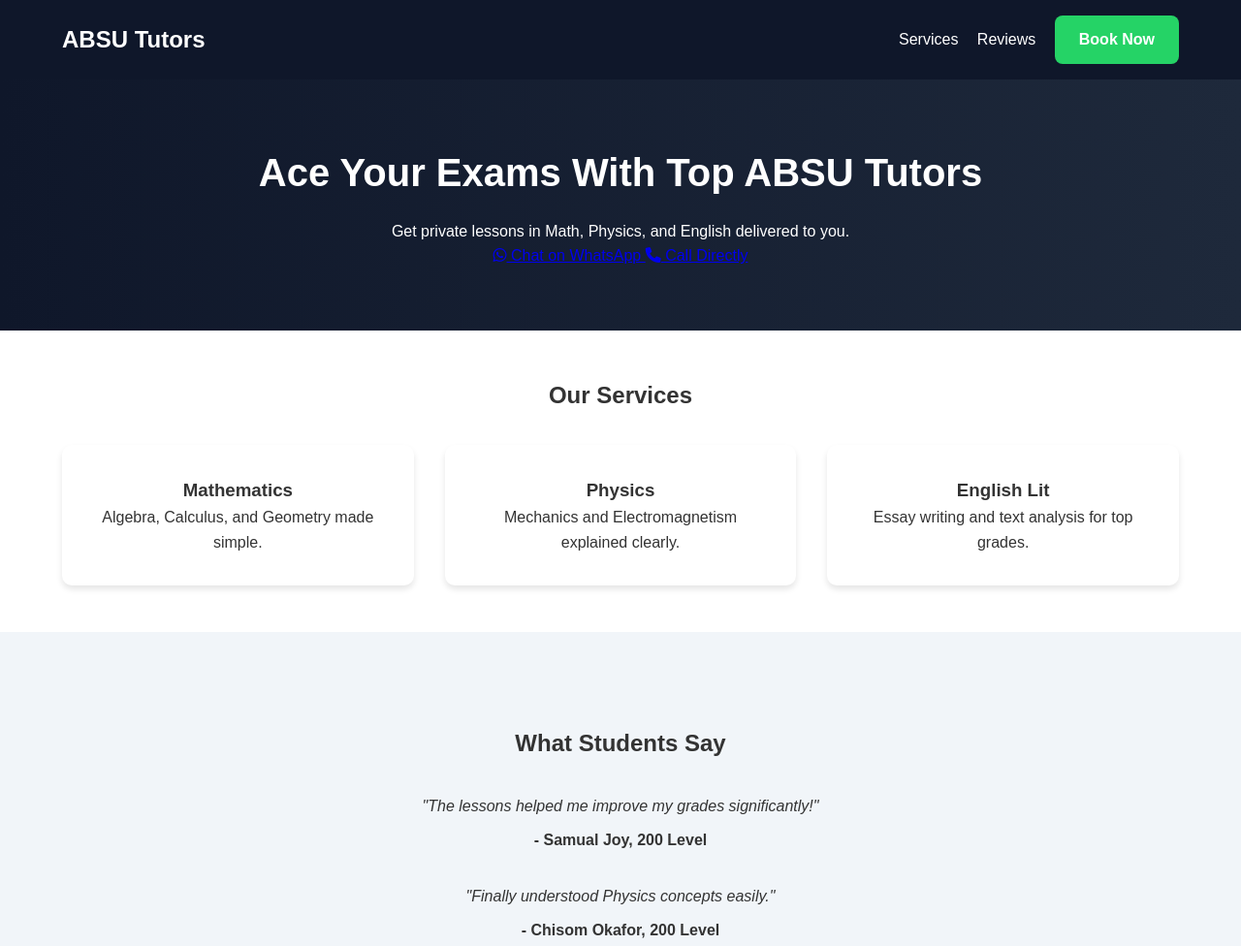
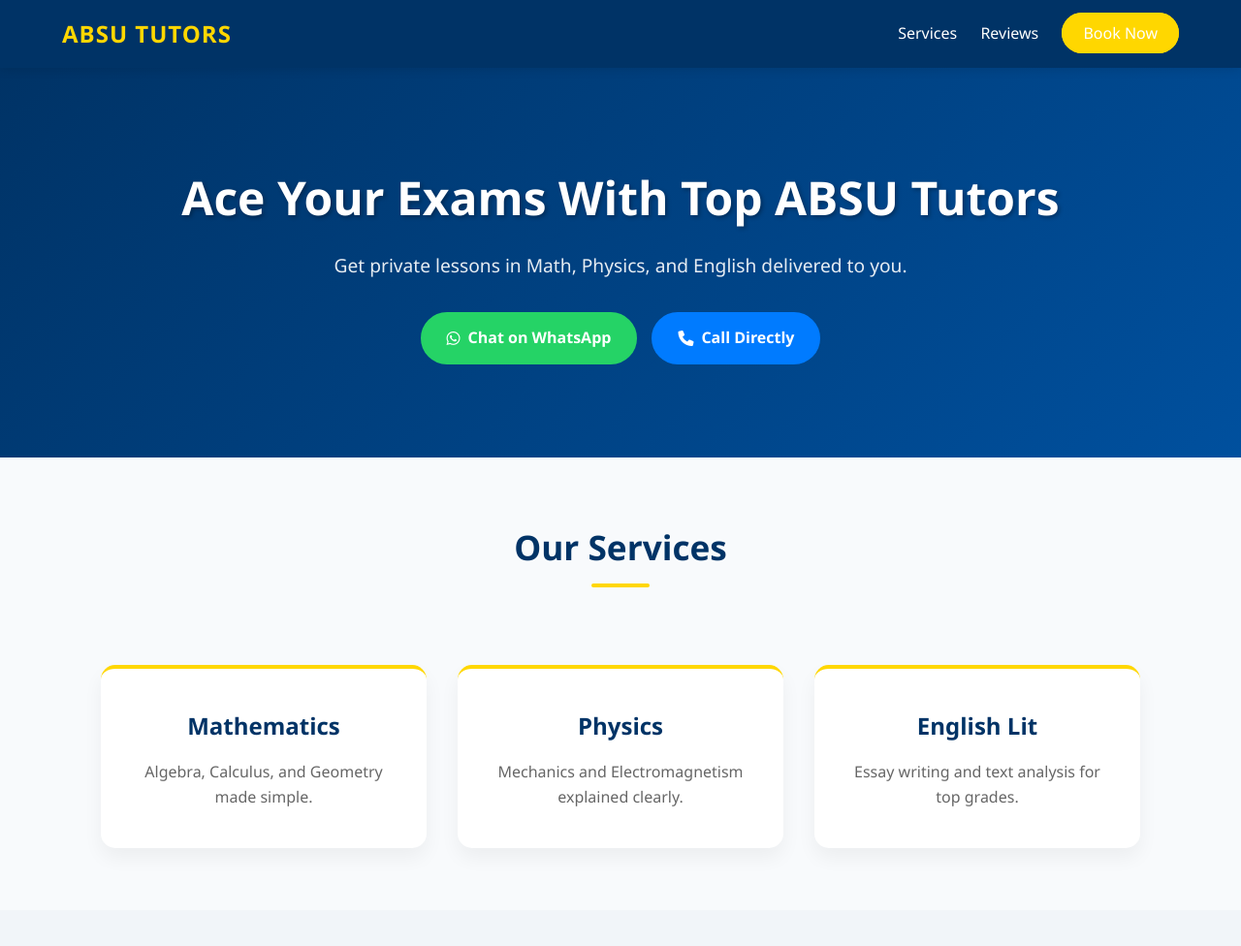
Before and after one commit to ericprince957-cloud/portolio-V1, a plain HTML site: page index.html in a window 1280 px wide. Shown: the top 976 px of the page at 97% size. Drawn offline with Linux system fonts and the light colour scheme.

Commit message:
Update style.css

```diff
--- a/style.css
+++ b/style.css
@@ -1,87 +1,129 @@
-/* Reset defaults */
-* { margin: 0; padding: 0; box-sizing: border-box; font-family: sans-serif; }
+/* --- RESET & VARIABLES --- */
+:root {
+    --absu-blue: #003366;       /* Deep ABSU Blue */
+    --absu-light-blue: #00509e; /* Lighter Blue */
+    --absu-gold: #FFD700;       /* Gold Outline/Accent */
+    --white: #ffffff;
+    --dark-bg: #0f172a;
+    --text-color: #333;
+    --whatsapp-green: #25D366;
+    --call-blue: #007bff;
+}
 
-body { line-height: 1.6; color: #333; }
+* { margin: 0; padding: 0; box-sizing: border-box; font-family: 'Segoe UI', Tahoma, Geneva, Verdana, sans-serif; }
 
-/* Navbar */
+body { line-height: 1.6; color: var(--text-color); background-color: #f8fafc; }
+
+/* --- NAVBAR --- */
 .navbar {
     display: flex; justify-content: space-between; align-items: center;
-    padding: 1rem 5%; background: #0f172a; color: white;
+    padding: 1rem 5%; background: var(--absu-blue); color: var(--white);
+    position: sticky; top: 0; z-index: 1000;
+    box-shadow: 0 2px 10px rgba(0,0,0,0.1);
 }
-.logo { font-size: 1.5rem; font-weight: bold; }
-.navbar nav a { color: white; text-decoration: none; margin-left: 15px; }
-.btn-nav { background: #10b981; padding: 5px 15px; border-radius: 5px; }
+.logo { font-size: 1.5rem; font-weight: bold; color: var(--absu-gold); text-transform: uppercase; letter-spacing: 1px; }
+.navbar nav a { color: var(--white); text-decoration: none; margin-left: 20px; font-weight: 500; transition: color 0.3s; }
+.navbar nav a:hover { color: var(--absu-gold); }
 
-/* Hero Section */
+.btn-nav {
+    background: var(--absu-gold); color: var(--absu-blue);
+    padding: 8px 20px; border-radius: 50px; font-weight: bold;
+    border: 2px solid var(--absu-gold);
+}
+.btn-nav:hover { background: transparent; color: var(--absu-gold); }
+
+/* --- HERO SECTION --- */
 .hero {
-    text-align: center; padding: 4rem 1rem;
-    background: linear-gradient(to right, #0f172a, #1e293b);
-    color: white;
+    text-align: center; padding: 6rem 1rem;
+    background: linear-gradient(135deg, var(--absu-blue), var(--absu-light-blue));
+    color: var(--white);
+    position: relative;
+    overflow: hidden;
 }
-.hero h1 { font-size: 2.5rem; margin-bottom: 1rem; }
-.btn-main {
-    display: inline-block; background: #10b981; color: white;
-    padding: 1rem 2rem; text-decoration: none; border-radius: 50px;
-    font-weight: bold; margin-top: 1rem;
+/* Optional: Add a subtle gold overlay pattern here if desired */
+.hero h1 { font-size: 3rem; margin-bottom: 1rem; text-shadow: 2px 2px 4px rgba(0,0,0,0.3); }
+.hero p { font-size: 1.2rem; margin-bottom: 2rem; opacity: 0.9; }
+
+.cta-buttons {
+    display: flex; justify-content: center; gap: 15px; flex-wrap: wrap;
 }
 
-/* Layout Utilities */
-.container { padding: 3rem 5%; text-align: center; }
-.bg-light { background: #f1f5f9; padding: 3rem 5%; text-align: center; }
+/* BUTTON STYLES */
+.btn {
+    display: inline-flex; align-items: center; gap: 8px;
+    padding: 12px 25px; border-radius: 50px; text-decoration: none;
+    font-weight: bold; transition: transform 0.3s, box-shadow 0.3s;
+}
+.btn:hover { transform: translateY(-3px); box-shadow: 0 5px 15px rgba(0,0,0,0.2); }
 
-/* Cards */
+.btn-whatsapp { background: var(--whatsapp-green); color: white; border: 2px solid var(--whatsapp-green); }
+.btn-call { background: var(--call-blue); color: white; border: 2px solid var(--call-blue); }
+
+/* --- LAYOUT UTILITIES --- */
+.container { padding: 4rem 5%; text-align: center; max-width: 1200px; margin: 0 auto; }
+.bg-light { background: #f1f5f9; padding: 4rem 5%; }
+
+h2 { font-size: 2.2rem; color: var(--absu-blue); margin-bottom: 3rem; position: relative; display: inline-block; }
+h2::after {
+    content: ''; display: block; width: 60px; height: 4px;
+    background: var(--absu-gold); margin: 10px auto 0; border-radius: 2px;
+}
+
+/* --- CARDS (SERVICES) --- */
 .card-grid {
-    display: grid; grid-template-columns: repeat(auto-fit, minmax(250px, 1fr));
+    display: grid; grid-template-columns: repeat(auto-fit, minmax(280px, 1fr));
     gap: 2rem; margin-top: 2rem;
 }
 .card {
-    background: white; padding: 2rem; border-radius: 10px;
-    box-shadow: 0 4px 6px rgba(0,0,0,0.1);
+    background: var(--white); padding: 2.5rem; border-radius: 15px;
+    box-shadow: 0 10px 20px rgba(0,0,0,0.05);
+    border-top: 4px solid var(--absu-gold); /* Gold Outline Detail */
+    transition: transform 0.3s;
 }
+.card:hover { transform: translateY(-10px); }
+.card h3 { color: var(--absu-blue); margin-bottom: 1rem; font-size: 1.5rem; }
+.card p { color: #666; }
 
-/* Testimonials */
-.testimonial { margin: 2rem auto; max-width: 600px; font-style: italic; }
-.testimonial span { display: block; margin-top: 10px; font-weight: bold; font-style: normal; }
+/* --- TESTIMONIALS (GLASSMORPHISM BLUR) --- */
+.testimonials-container {
+    display: flex; flex-wrap: wrap; justify-content: center; gap: 2rem;
+}
+.testimonial {
+    background: rgba(255, 255, 255, 0.7); /* Semi-transparent white */
+    backdrop-filter: blur(12px); /* THE BLUR EFFECT */
+    -webkit-backdrop-filter: blur(12px);
+    padding: 2rem; border-radius: 15px;
+    max-width: 500px; width: 100%;
+    border: 1px solid rgba(255, 255, 255, 0.3);
+    box-shadow: 0 8px 32px 0 rgba(31, 38, 135, 0.15);
+    text-align: left;
+    position: relative;
+}
+.testimonial::before {
+    content: '"'; font-size: 4rem; color: var(--absu-gold);
+    position: absolute; top: -10px; left: 10px; opacity: 0.3;
+}
+.testimonial p { font-style: italic; font-size: 1.1rem; color: #444; margin-bottom: 1rem; }
+.testimonial span { display: block; font-weight: bold; color: var(--absu-blue); font-style: normal; }
 
-/* Footer */
-footer { background: #0f172a; color: white; text-align: center; padding: 1rem; }
+/* --- FOOTER --- */
+footer {
+    background: var(--dark-bg); color: var(--white);
+    text-align: center; padding: 3rem 1rem;
+    border-top: 4px solid var(--absu-gold);
+}
+.footer-content h3 { color: var(--absu-gold); margin-bottom: 10px; }
+.footer-buttons { margin: 20px 0; display: flex; justify-content: center; gap: 15px; flex-wrap: wrap; }
+.btn-footer { background: var(--whatsapp-green); color: white; }
+.btn-footer-outline { background: transparent; border: 2px solid var(--white); color: white; }
+.btn-footer-outline:hover { background: var(--white); color: var(--dark-bg); }
+.copyright { font-size: 0.9rem; color: #aaa; margin-top: 20px; }
+.tagline { font-size: 0.85rem; color: #777; margin-top: 5px; }
 
-/* Mobile Fix */
+/* --- MOBILE RESPONSIVE --- */
 @media (max-width: 768px) {
-    .navbar { flex-direction: column; gap: 10px; }
-    .hero h1 { font-size: 1.8rem; }
+    .navbar { flex-direction: column; gap: 15px; }
+    .hero h1 { font-size: 2rem; }
+    .cta-buttons { flex-direction: column; align-items: center; }
+    .btn { width: 100%; max-width: 300px; justify-content: center; }
 }
-
-footer {
-    background-color: #111;
-    color: white;
-    text-align: center;
-    padding: 40px 20px;
-    margin-top: 50px;
-}
-
-footer p {
-    margin-bottom: 20px;
-}
-
-.btn-nav {
-    display: inline-block;
-    background-color: #25D366;
-    color: white;
-    text-decoration: none;
-    padding: 12px 25px;
-    border-radius: 8px;
-    font-weight: bold;
-    transition: 0.3s;
-}
-
-.btn-nav:hover {
-    background-color: #1ebe5d;
-    transform: translateY(-2px);
-}
-
-.copyright {
-    margin-top: 25px;
-    font-size: 14px;
-    color: #aaa;
-}
```
